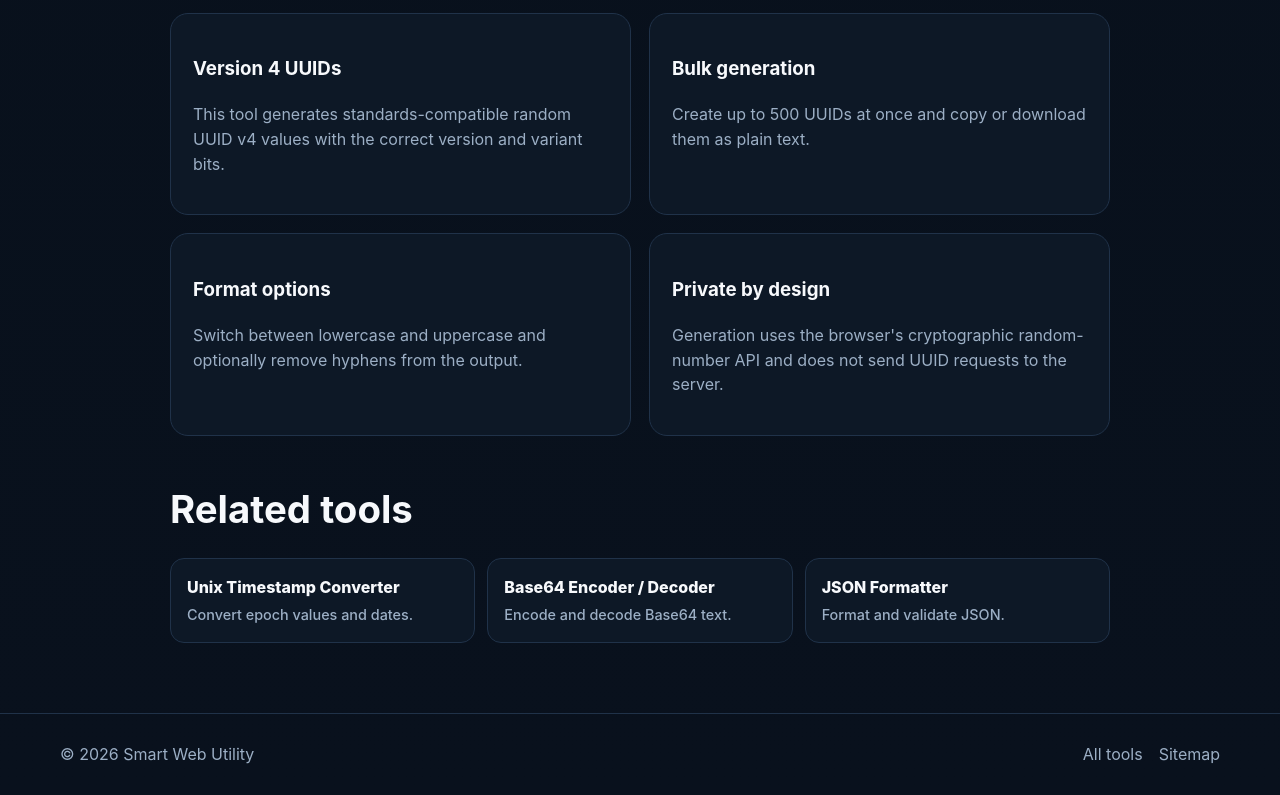
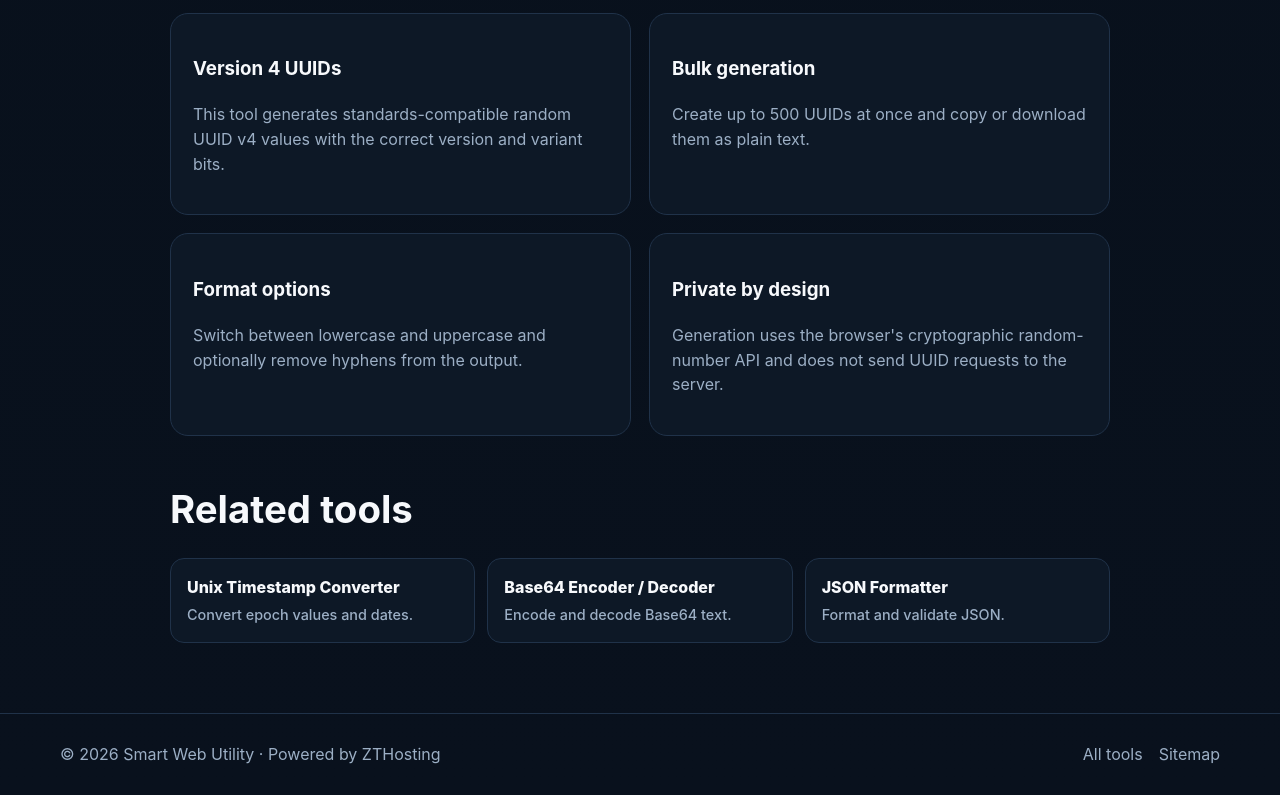
Before and after one commit to GrithX-Solutions/smartwebutility, a plain HTML site: page uuid-generator/index.html in a window 1280 px wide. Shown: the part 1344-2139 px from the top of the page. Drawn offline with Linux system fonts and the light colour scheme.

Commit message:
Add ZTHosting footer attribution

```diff
--- a/uuid-generator/index.html
+++ b/uuid-generator/index.html
@@ -68,7 +68,7 @@
   </section>
 </main>
 
-<footer><div class="wrap footer-inner"><span>© <span id="year"></span> Smart Web Utility</span><div class="footer-links"><a href="/">All tools</a><a href="/sitemap.xml">Sitemap</a></div></div></footer>
+<footer><div class="wrap footer-inner"><span>© <span id="year"></span> Smart Web Utility · Powered by <a href="https://zthosting.com/" rel="noopener">ZTHosting</a></span><div class="footer-links"><a href="/">All tools</a><a href="/sitemap.xml">Sitemap</a></div></div></footer>
 <script src="/assets/uuid.js" defer></script>
 </body>
 </html>
```
